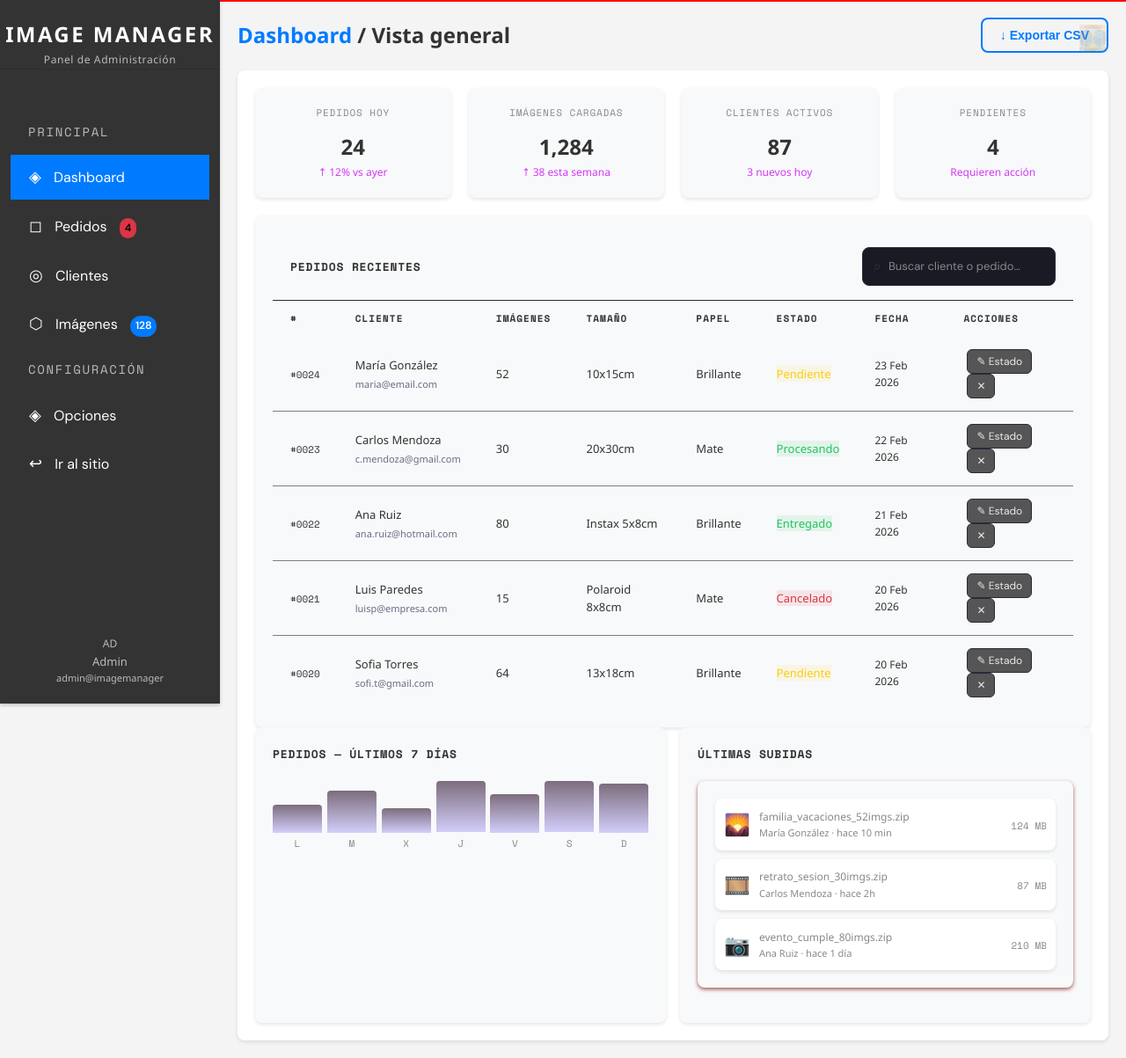
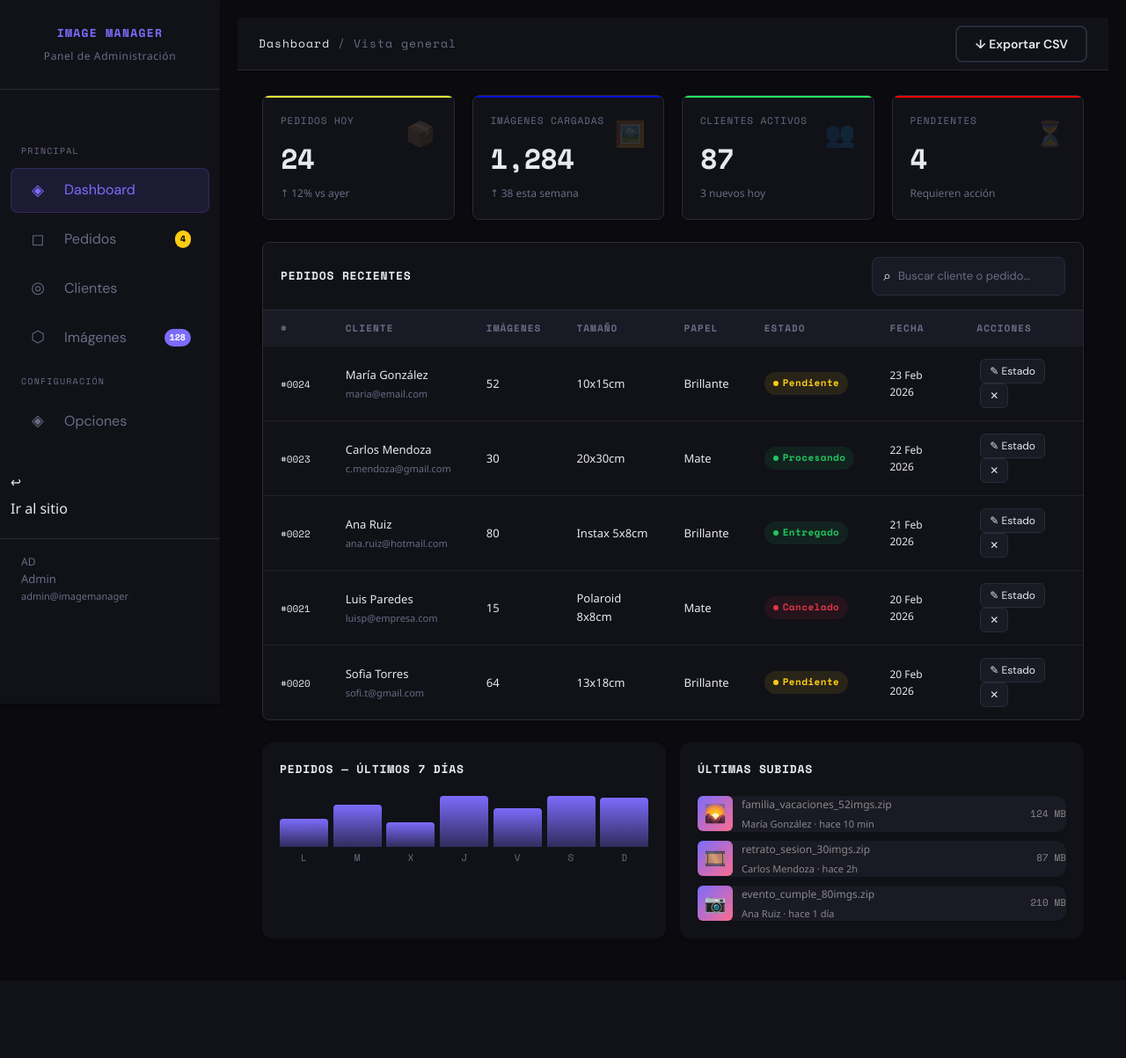
Before and after one commit to TRASH-PROGRAMMER/pagina-web, a Flask app: page /admin in a window 1280 px wide. Shown: the whole page at 88% size. After the commit the page ends 1047 px from the top, so only its background shows below. Run offline with Flask 3, Linux system fonts and the light colour scheme.

Commit message:
frotend mejorado  del dashboard

```diff
--- a/SEVER/app.py
+++ b/SEVER/app.py
@@ -12,6 +12,9 @@ def admin():
     return render_template('admin.html')
 # imprime un mensaje en la consola para indicar que el programa está funcionando
 print("El programa está funcionando")
+@app.route('/empleado')
+def empleado():
+    return render_template('empleado.html')
 # inicia la aplicación Flask en modo de depuración
 if __name__ == '__main__':
-    app.run(host="0.0.0.0", port=5000)
+    app.run(debug=True)
--- a/SEVER/static/script/main.js
+++ b/SEVER/static/script/main.js
@@ -22,8 +22,8 @@ function procesarArchivos(archivos) {
     // Validación de cantidad de archivos seleccionados
     if (archivos.length === 0) return;
     // Limitar a 50 imágenes
-    if (archivos.length > 50) {
-        alert("Solo puedes subir máximo 50 imágenes.");
+    if (archivos.length > 150) {
+        alert("Solo puedes subir máximo 150 imágenes.");
         return;
     }
     // Limitar a 10MB por imagen
--- a/SEVER/static/style/admin.css
+++ b/SEVER/static/style/admin.css
@@ -1,3 +1,7 @@
+:root {
+    --bg: #0a0a0f;
+}
+
 * {
     margin: 0;
     padding: 0;
@@ -6,8 +10,8 @@
 
 body {
     font-family: 'Segoe UI', Tahoma, Geneva, Verdana, sans-serif;
-    background-color: #f4f4f4;
-    color: #333;
+    background-color: var(--bg);
+    color: #e8e8f0;
     line-height: 1.6;
     min-height: 100vh;
     display: flex;
@@ -15,36 +19,39 @@ body {
 
 .sidebar {
     width: 250px;
-    background-color: #333;
-    color: #fff;
+    background-color:#111118;
+    color: #e8e8f0;
     height: 100vh;
     position: fixed;
     top: 0;
     left: 0;
-    padding-top: 20px;
+    padding: 24px 0;
     overflow-y: auto;
     box-shadow: 0 2px 4px rgba(0, 0, 0, 0.2);
-    z-index: 1000;
+    z-index: 100;
 }
 
 .sidebar-logo {
     text-align: center;
+    padding: 0 24px 28px;
     border-bottom: 1px solid #2a2a3a;
     margin-bottom: 30px;
 }
 
 .sidebar-logo span {
-    font-size: 24px;
-    font-weight: bold;
+    font-family: 'Space Mono', monospace;
+    font-size: 13px;
+    font-weight: 600;
     letter-spacing: 0.1em;
-    color: #fff;
+    color:#7c6cfc;
     text-transform: uppercase;
 }
 
 .sidebar-logo small {
     display: block;
     font-size: 12px;
-    color: #bbb;
+    color: #6b6b85;
+    margin-top: 4px;
     letter-spacing: 0.05em;
 }
 
@@ -58,11 +65,11 @@ body {
 }
 
 .nav-section-label {
-    padding: 10px 20px;
-    font-size: 14px;
+    padding: 12px 12px 6px;
+    font-size: 10px;
     letter-spacing: 0.12em;
     text-transform: uppercase;
-    color: #bbb;
+    color: #6b6b85;
     font-family: 'Space Mono', monospace;
 }
 
@@ -72,126 +79,145 @@ body {
     gap: 10px;
     font-family: 'DM Sans', sans-serif;
     padding: 10px 20px;
-    color: #fff;
+    border-radius: 8px;
+    cursor:pointer;
+    color:#6b6b85;
     text-decoration: none;
-    display: block;
     transition: background-color 0.3s ease;
     border: 1px solid transparent;
 }
 
 .nav-item:hover {
-    background-color: #555;
+    background-color: #1a1a25;
     color: #e8e8f0
     ;
 }
 
+
 .nav-item.active {
-    background-color: #007BFF;
+    background: rgba(124, 108, 252, 0.12);
+    color: #7c6cfc;
+    border-color: rgba(124, 108, 252, 0.2);
+
 }
 
 .nav-item .icon {
     margin-right: 10px;
     font-size: 18px;
+    width: 20px;
+    text-align: center;
 }
 
 .badge {
-    display: inline-block;
+    font-family: 'Space Mono', monospace;
     padding: 2px 6px;
-    font-size: 12px;
-    font-weight: bold;
+    font-size: 10px;
+    font-weight: 600;
     color: #fff;
-    background-color: #007BFF;
-    border-radius: 12px;
-    margin-left: 10px;
+    background-color: #7c6cfc;
+    border-radius: 20px;
+    margin-left: auto;
 }
 
 .badge.warn {
-    background-color: #dc3545;
+    background-color: #facc15;
     color: #000;
 }
 
 .sidebar-footer {
-    position: absolute;
-    bottom: 20px;
-    width: 100%;
-    text-align: center;
+    padding: 16px 24px;
+    border-top: 1px solid #2a2a3a;
     font-size: 12px;
-    color: #bbb;
+    color: #6b6b85;
 }
 
 .main {
     margin-left: 250px;
     padding: 20px;
+    flex: 1;
+    overflow-y: auto;
+    display: flex;
+    flex-direction: column;
+    min-height: 100vh;
 }
 
 .topbar {
     display: flex;
     justify-content: space-between;
     align-items: center;
-    margin-bottom: 20px;
+    height: 60px;
+    padding: 0 24px;
+    border-bottom: 1px solid #2a2a3a;
+    background: #111118;
+    position: sticky;
+    top: 0;
+    z-index: 100;
+}
+.topbar-title {
+    font-size: 13px;
+    font-family: 'Space Mono', monospace;
+    color: #6b6b85;
+    letter-spacing: 0.08em;
 }
 
-.topbar-title {
-    font-size: 24px;
-    font-weight: bold;
-    color: #333;
+
+.topbar-title span {
+    color: #e8e8f0;
 }
 
-.topbar-title span {
-    color: #007BFF;
-}
 
 .btn {
     display: inline-block;
     padding: 10px 20px;
     font-size: 14px;
     font-weight: 600;
-    color: #fff;
-    background-color: #007BFF;
     border: none;
     border-radius: 8px;
     cursor: pointer;
-    transition: background-color 0.3s ease, transform 0.2s ease;
+    transition: all 0.15s;
+    font-family: 'DM Sans', sans-serif;
 }
+
 
 .btn-ghost {
     background-color: transparent;
-    color: #007BFF;
-    border: 2px solid #007BFF;
+    color: #e8e8f0;
+    border: 2px solid #2a2a3a;
 }
 
 .btn-ghost:hover {
-    background-color: #007BFF;
-    color: #fff;
+    background-color: #e8e8f0;
+    color: #6b6b85;
 }
 
 .content {
-    padding: 20px;
-    background-color: #fff;
-    box-shadow: 0 2px 4px rgba(0, 0, 0, 0.1);
-    border-radius: 8px;
+    padding: 28px;
+    display: flex;
+    flex-direction: column;
+    gap: 25px;
+
 }
 
 .stats-grid {
     display: grid;
-    grid-template-columns: repeat(auto-fit, minmax(200px, 1fr));
+    grid-template-columns: repeat(4, 1fr);
     gap: 20px;
-    margin-bottom: 20px;
 }
 
 .stat-card {
-    background-color: #f8f9fa;
+    background-color:#111118;
     padding: 20px;
+    border: 1px solid #2a2a3a;
     border-radius: 8px;
-    text-align: center;
+    position: relative;
+    overflow: hidden;
+    transition: border-color 0.3s ease, box-shadow 0.3s ease;
     box-shadow: 0 2px 4px rgba(0, 0, 0, 0.1);
 }
 
 .stat-card:hover {
-    transform: translateY(-5px);
-    box-shadow: 0 4px 8px rgba(0, 0, 0, 0.15);
+    border-color: #7c6c7c;
 }
-
 .stat-card::before {
     content: '';
     position: absolute;
@@ -200,6 +226,7 @@ body {
     right: 0;
     height: 2px;
 }
+
 
 .stat-card:nth-child(1)::before {
     background: #F4F736;
@@ -219,22 +246,23 @@ body {
 
 .stat-label {
     font-size: 11px;
-    color: #888;
+    color: #6b6b85;
     letter-spacing: 0.08em;
     text-transform: uppercase;
     font-family: 'Space Mono', monospace;
 }
 
 .stat-value {
-    font-size: 24px;
-    font-weight: bold;
-    color: #333;
-    margin-top: 10px;
+    font-size: 32px;
+    font-weight: 600;
+    font-family: 'Space Mono', monospace;
+    margin:8px 0 4px;
+    letter-spacing: -0.02em;
 }
 
 .stat-sub {
     font-size: 12px;
-    color: #D436F7;
+    color: #6b6b85;
 }
 
 .stat-icon {
@@ -242,7 +270,7 @@ body {
     top: 20px;
     right: 20px;
     font-size: 28px;
-    color: rgba(0, 0, 0, 0.1);
+   opacity: 0.15;
 }
 
 .section-header {
@@ -257,15 +285,16 @@ body {
     font-size: 13px;
     font-weight: 700;
     letter-spacing: 0.06em;
-    color: var(--text);
+    color: #e8e8f0;
     text-transform: uppercase;
 }
 
 .table-card {
-    background-color: #f8f9fa;
-    padding: 20px;
+    background-color: #111118;
+    border: 1px solid #2a2a3a;
     border-radius: 8px;
     box-shadow: 0 2px 4px rgba(0, 0, 0, 0.1);
+    overflow: hidden;
 }
 
 .table-toolbar {
@@ -297,29 +326,8 @@ body {
     width: 100%;
 }
 
-.search-box {
-    display: flex;
-    align-items: center;
-    gap: 8px;
-    background: #1a1a25;
-    border: 1px solid #2a2a3a;
-    border-radius: 8px;
-    padding: 8px 12px;
-    min-width: 220px;
-}
-
-.search-box input {
-    background: transparent;
-    border: none;
-    outline: none;
-    color: #e8e8f0;
-    font-size: 13px;
-    font-family: 'DM Sans', sans-serif;
-    width: 100%;
-}
-
 .search-box input::placeholder {
-    color: #888;
+    color: #6b6b85;
 }
 
 table {
@@ -328,7 +336,7 @@ table {
 }
 
 thead tr {
-    background: var(--surface2);
+    background: #1a1a25;
 }
 
 th {
@@ -338,7 +346,7 @@ th {
     font-weight: 700;
     letter-spacing: 0.1em;
     text-transform: uppercase;
-    color: var(--muted);
+    color: #6b6b85;
     font-family: 'Space Mono', monospace;
 }
 
@@ -365,6 +373,24 @@ tr:hover td {
     font-size: 11px;
     color: #6b6b85;
     margin-top: 2px;
+}
+.status {
+  display: inline-flex;
+  align-items: center;
+  gap: 5px;
+  padding: 4px 10px;
+  border-radius: 20px;
+  font-size: 11px;
+  font-weight: 600;
+  font-family: 'Space Mono', monospace;
+  letter-spacing: 0.04em;
+}
+
+.status::before {
+  content: '';
+  width: 6px;
+  height: 6px;
+  border-radius: 50%;
 }
 
 .status-pendiente {
@@ -404,7 +430,7 @@ tr:hover td {
 }
 
 .action-btn {
-    background: #555;
+    background: #1a1a25;
     border: 1px solid #2a2a3a;
     color: #e8e8f0;
     padding: 5px 10px;
@@ -435,9 +461,9 @@ tr:hover td {
 }
 
 .panel {
-    background: #f8f9fa;
+    background: #111118;
     padding: 20px;
-    border-radius: 8px;
+    border-radius: 12px;
     box-shadow: 0 2px 4px rgba(0, 0, 0, 0.1);
 }
 
@@ -449,15 +475,6 @@ tr:hover td {
     margin-top: 16px;
 }
 
-.bar-wrap {
-    flex: 1;
-    display: flex;
-    flex-direction: column;
-    align-items: center;
-    gap: 4px;
-    height: 100%;
-    justify-content: flex-end;
-}
 
 .bar-wrap {
     flex: 1;
@@ -472,7 +489,7 @@ tr:hover td {
 .bar {
     width: 100%;
     border-radius: 4px 4px 0 0;
-    background: linear-gradient(180deg, #7c6c7c, rgba(124, 108, 252, 0.3));
+    background: linear-gradient(180deg, #7c6cfc, rgba(124, 108, 252, 0.3));
     transition: height 0.6s cubic-bezier(.22, 1, .36, 1);
     animation: barGrow 0.8s ease forwards;
 }
@@ -490,34 +507,36 @@ tr:hover td {
 
 .bar-label {
     font-size: 11px;
-    color: #888;
+    color: #6b6b85;
     font-family: 'Space Mono', monospace;
 }
 
 .upload-list {
     display: flex;
-    background-color: #f8f9fa;
-    padding: 20px;
-    border-radius: 8px;
-    width: 100%;
-    box-shadow: 0 2px 4px rgba(148, 60, 60, 0.849);
     flex-direction: column;
     gap: 10px;
-    margin-bottom: 20px;
+    margin-top: 20px;
 }
 .upload-item {
     display: flex;
     align-items: center;
     gap: 10px;
-    background-color: #fff;
-    padding: 10px;
-    border-radius: 8px;
+    background-color: #1a1a25;
+    border-radius: 12px;
     box-shadow: 0 2px 4px rgba(0, 0, 0, 0.1);
 }
 .upload-thumb {
-    font-size: 24px;
-    color: #888;
+    width: 40px;
+    height: 40px;
+    border-radius: 6px;
+    background: linear-gradient(135deg, #7c6cfc ,#fc6c8f);
+    flex-shrink: 0;
+    display: flex;
+    align-items: center;
+    justify-content: center;
+    font-size: 20px;
 }
+
 
 .upload-info {
     flex: 1;
@@ -531,19 +550,19 @@ tr:hover td {
 .upload-meta {
     font-size: 11px;
     color: #888;
+    margin-top: 4px;
 }
  .upload-size {
     font-family: 'Space Mono', monospace;
     font-size: 11px;
     color: #888;
-    margin-top: 4px;
 }
 .notification {
     position: fixed;
-    top: 20px;
-    right: 20px;
+   bottom: 24px;
+    right: 24px;
     background-color: #333;
-    color: #fff;
+    border: 1px solid #2a2a3a;
     padding: 12px 20px;
     border-radius: 8px;
     box-shadow: 0 2px 4px rgba(0, 0, 0, 0.2);
--- a/SEVER/templates/admin.html
+++ b/SEVER/templates/admin.html
@@ -37,12 +37,10 @@
     <a class="nav-item" href="#">
       <span class="icon">◈</span> Opciones
     </a>
-    <a class="nav-item" href="http://10.71.63.56:5000/
-">
+    <a class="nav-item" href="{{ url_for('home') }}"></a>
       <span class="icon">↩</span> Ir al sitio
     </a>
   </nav>
-
   <div class="sidebar-footer">
     <div class="admin-avatar">
       <div class="avatar-circle">AD</div>
--- a/SEVER/templates/index.html
+++ b/SEVER/templates/index.html
@@ -11,7 +11,7 @@
 <div>
     <h1 class="titulo"><b>Image Manager </b></h1>
     <p class=" text1">CARGA DE ARCHIVOS FOTOGRÁFICOS EN SEGUNDOS</p>
-    <h2>Subir 50+ de Imágenes</h2>
+    <h2>Subir hasta 150 imágenes</h2>
     <input type="file" id="inputImagenes" accept="image/*" multiple>
 </div>
 <div class="preview-container" id="previewContainer"></div>
```
